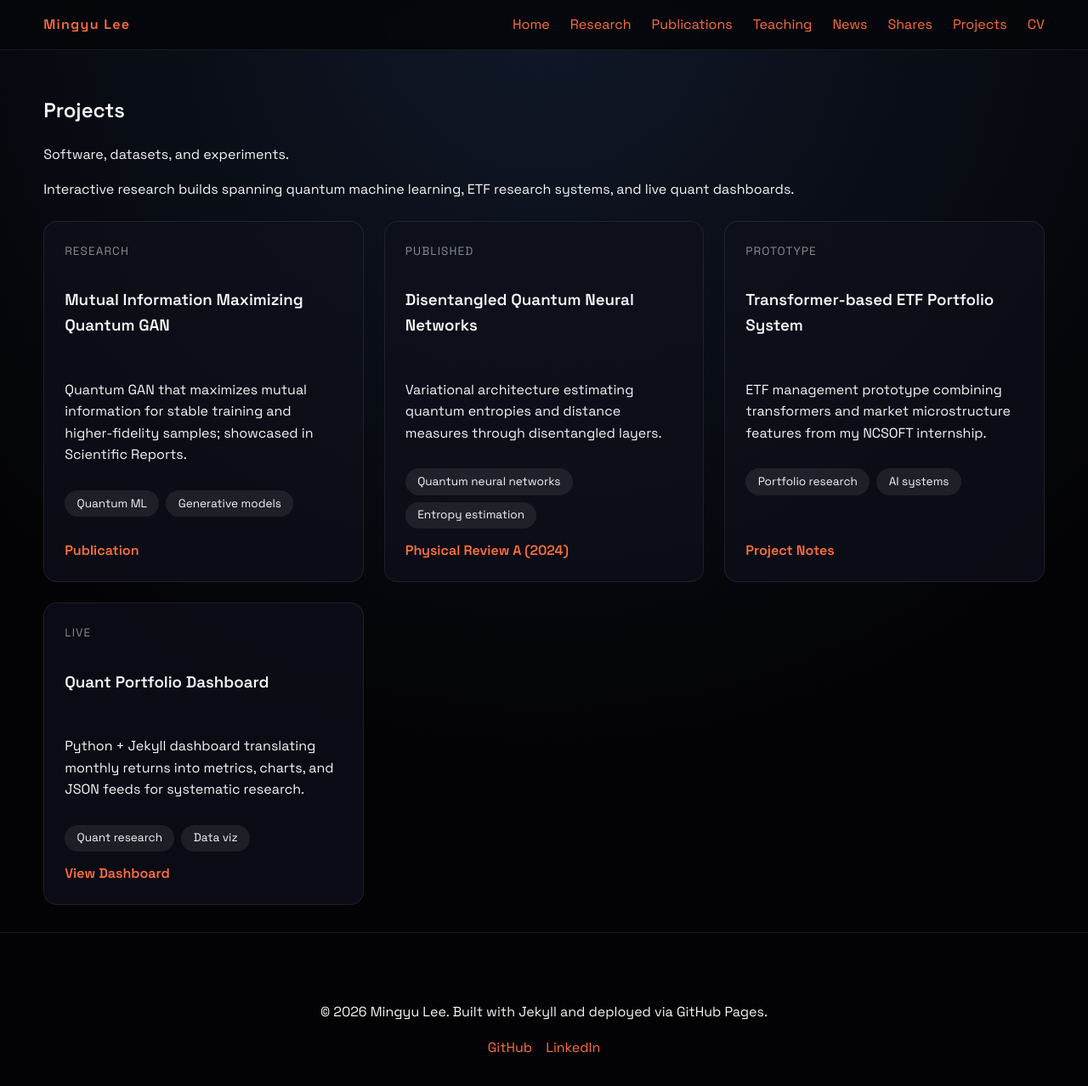
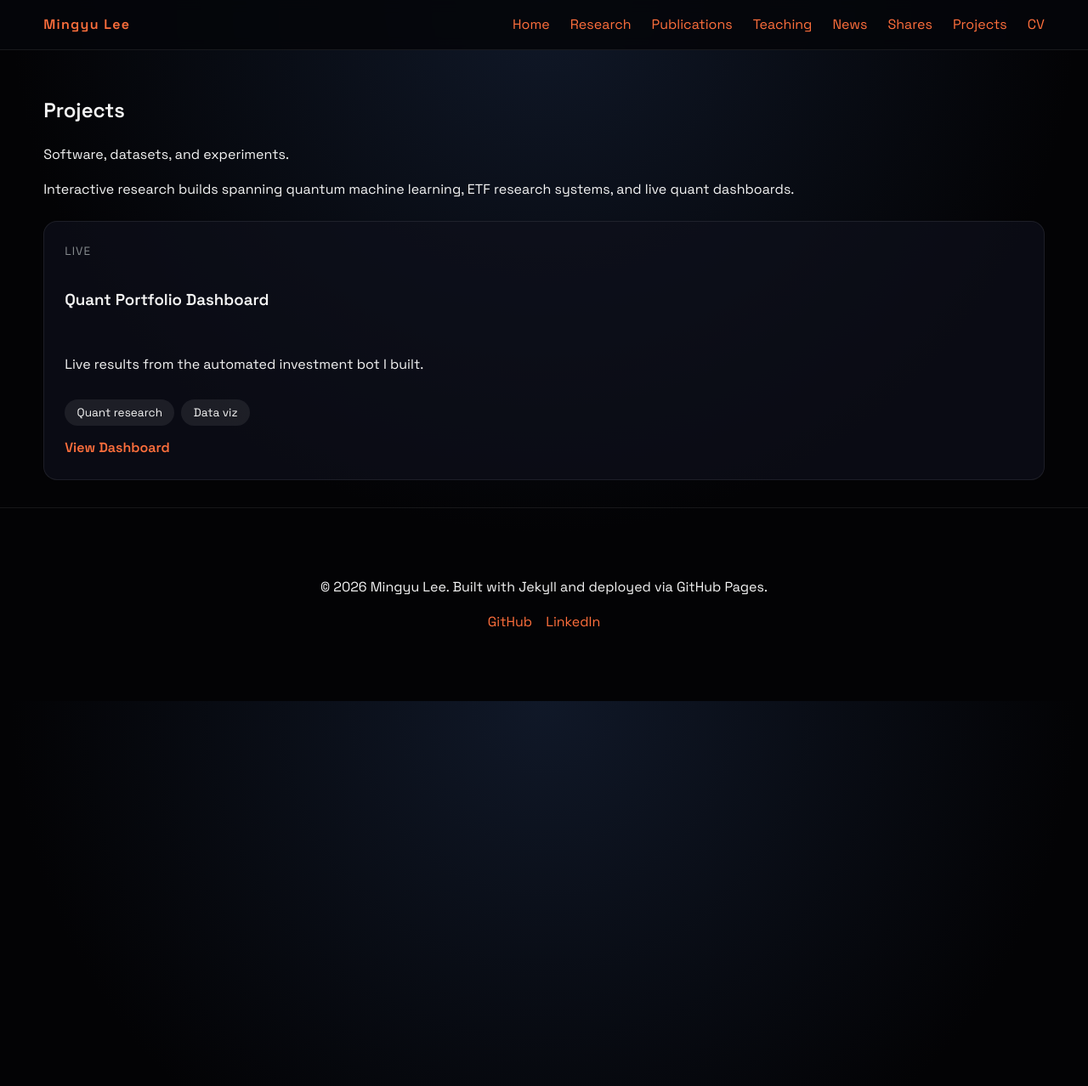
Before and after one commit to red1108/red1108.github.io, a Jekyll site: the page built from _pages/projects.md, in a window 1280 px wide and 1326 px high. Shown: the top 1278 px of the window at 85% size. Built offline with Jekyll 4.4.1, drawn with Linux system fonts in a browser that asks for light colours.

Commit message:
minor changes

```diff
--- a/_data/navigation.yml
+++ b/_data/navigation.yml
@@ -1,5 +1,5 @@
 - label: Home
-  url: "/index"
+  url: "/"
 - label: Research
   url: "/research/"
 - label: Publications
--- a/_data/projects.yml
+++ b/_data/projects.yml
@@ -1,35 +1,5 @@
-- name: Mutual Information Maximizing Quantum GAN
-  description: Quantum GAN that maximizes mutual information for stable training and higher-fidelity samples; showcased in Scientific Reports.
-  status: Research
-  url: /publications/
-  tags:
-    - Quantum ML
-    - Generative models
-  links:
-    - label: Publication
-      url: /publications/
-- name: Disentangled Quantum Neural Networks
-  description: Variational architecture estimating quantum entropies and distance measures through disentangled layers.
-  status: Published
-  url: /publications/
-  tags:
-    - Quantum neural networks
-    - Entropy estimation
-  links:
-    - label: Physical Review A (2024)
-      url: /publications/
-- name: Transformer-based ETF Portfolio System
-  description: ETF management prototype combining transformers and market microstructure features from my NCSOFT internship.
-  status: Prototype
-  url: /shares/
-  tags:
-    - Portfolio research
-    - AI systems
-  links:
-    - label: Project Notes
-      url: /shares/
 - name: Quant Portfolio Dashboard
-  description: Python + Jekyll dashboard translating monthly returns into metrics, charts, and JSON feeds for systematic research.
+  description: Live results from the automated investment bot I built.
   status: Live
   url: /quant/
   tags:
--- a/_includes/nav.html
+++ b/_includes/nav.html
@@ -1,6 +1,6 @@
 <header class="site-header">
   <div class="container">
-    <a class="brand" href="{{ '/index' | relative_url }}">{{ site.title }}</a>
+    <a class="brand" href="{{ '/' | relative_url }}">{{ site.title }}</a>
     <nav class="primary-nav" aria-label="Primary">
       <button class="nav-toggle" aria-expanded="false" aria-controls="nav-list">Menu</button>
       <ul id="nav-list">
--- a/assets/css/main.scss
+++ b/assets/css/main.scss
@@ -189,7 +189,7 @@ a {
 
 .hero-photo-frame {
   width: 100%;
-  aspect-ratio: 2 / 3;
+  aspect-ratio: 3 / 4;
   border-radius: 1.2rem;
   overflow: hidden;
   border: 1px solid rgba(255, 255, 255, 0.08);
```
Also changed, not shown: _layouts/quant.html (+4 -3 lines).
